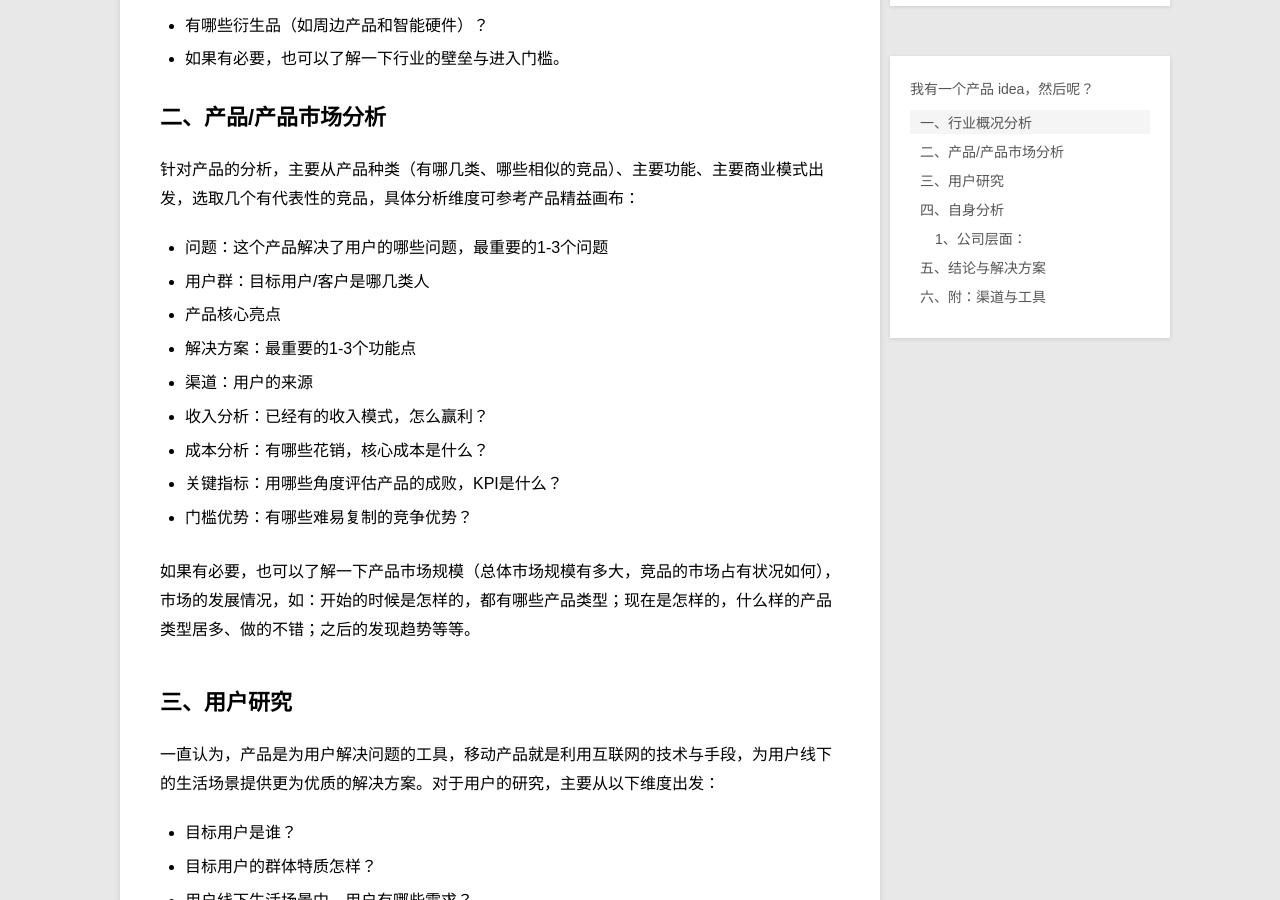
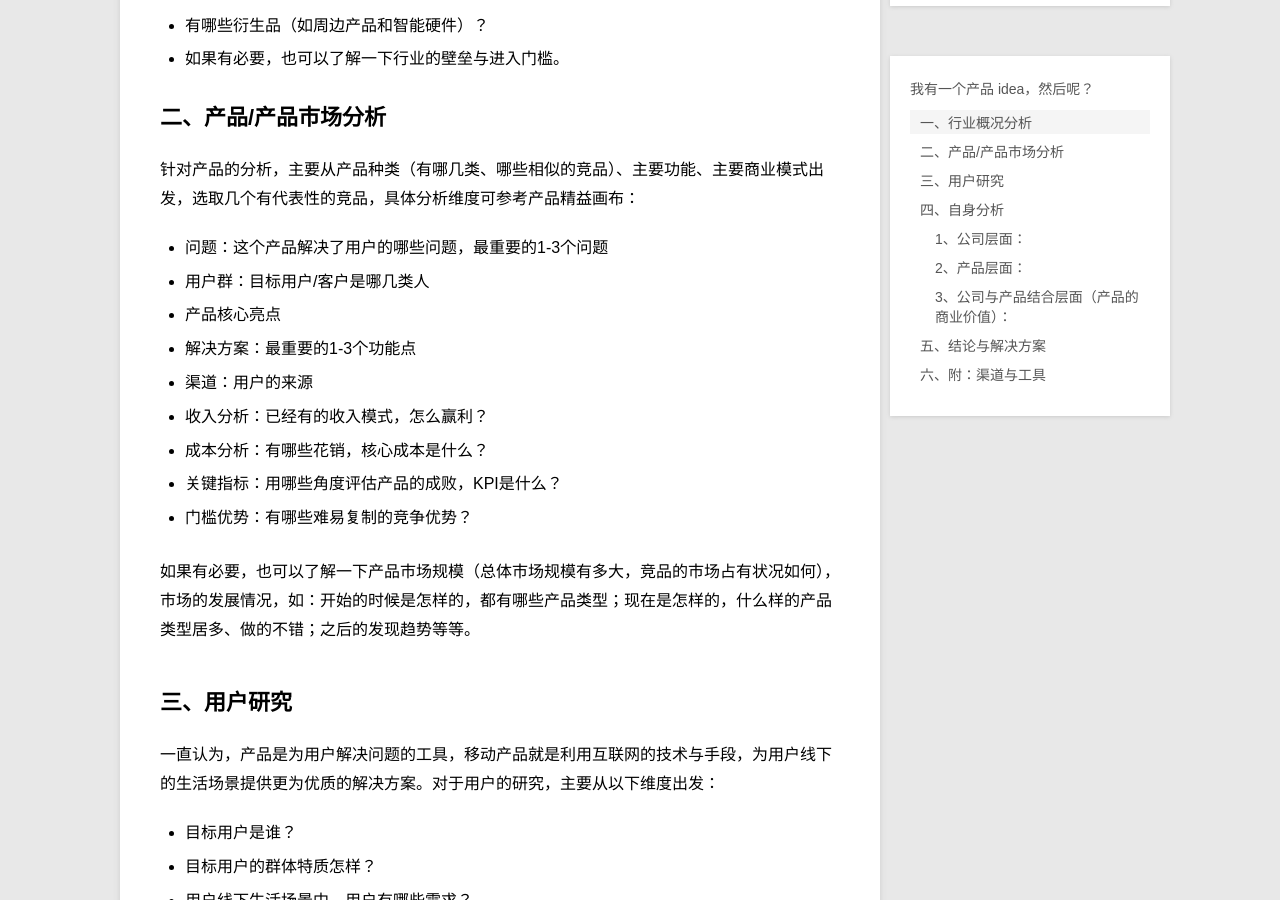
Before and after one commit to geeklive/geeklive.github.io, a Jekyll site: the page built from _posts/2015-12-24-my-product-methodology.md, in a window 1280 px wide and 900 px high, scrolled down 863 px. Built offline with Jekyll 4.4.1, drawn with Linux system fonts in a browser that asks for light colours; Markdown is read by kramdown in place of the engine named in the settings; comment, search, counter and statistics services are not loaded.

Commit message:
Update 2015-12-24-my-product-methodology.md

```diff
--- a/_posts/2015-12-24-my-product-methodology.md
+++ b/_posts/2015-12-24-my-product-methodology.md
@@ -58,11 +58,11 @@
 * 有没有良好的业务基础？
 * 有哪些资源可以用，哪些资源可以形成行业门槛？
 
-#### 2、产品层面：
+### 2、产品层面：
 * 产品目标：战略主打产品、边缘卡位产品、新业务线-创新产品
 * PLC-产品生命周期：产品孵化期，需要你来做新业务线或新产品；产品成长期，需要你快速迭代产品，或者是优化用户体验；产品成熟期，需要你挖掘新的业务增长点；产品衰退期......
 
-#### 3、公司与产品结合层面（产品的商业价值）：
+### 3、公司与产品结合层面（产品的商业价值）：
 
 * 这个产品可以为企业创造什么样的价值？（创新创业战略产品、卡位产品、打败竞争对手、扰乱竞争对手产品、创造经济利益产品）
 * 这些价值是否契合公司的战略目标与业务发展趋势？
```
